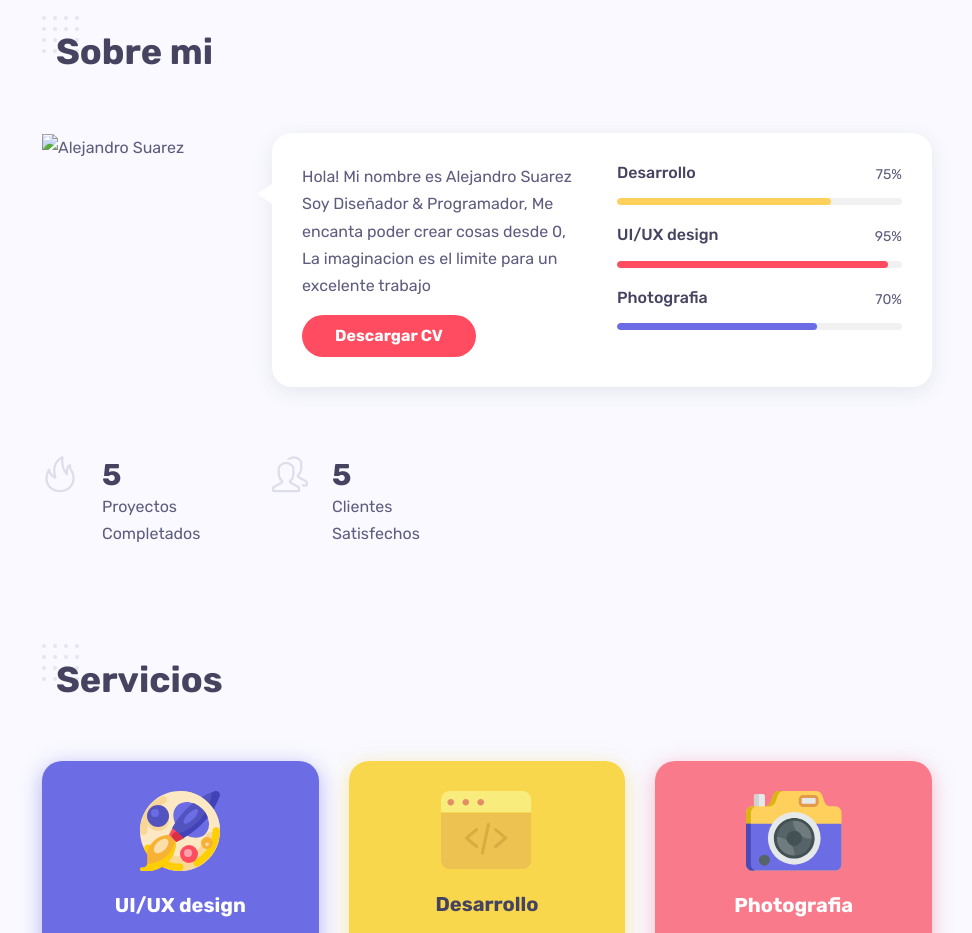
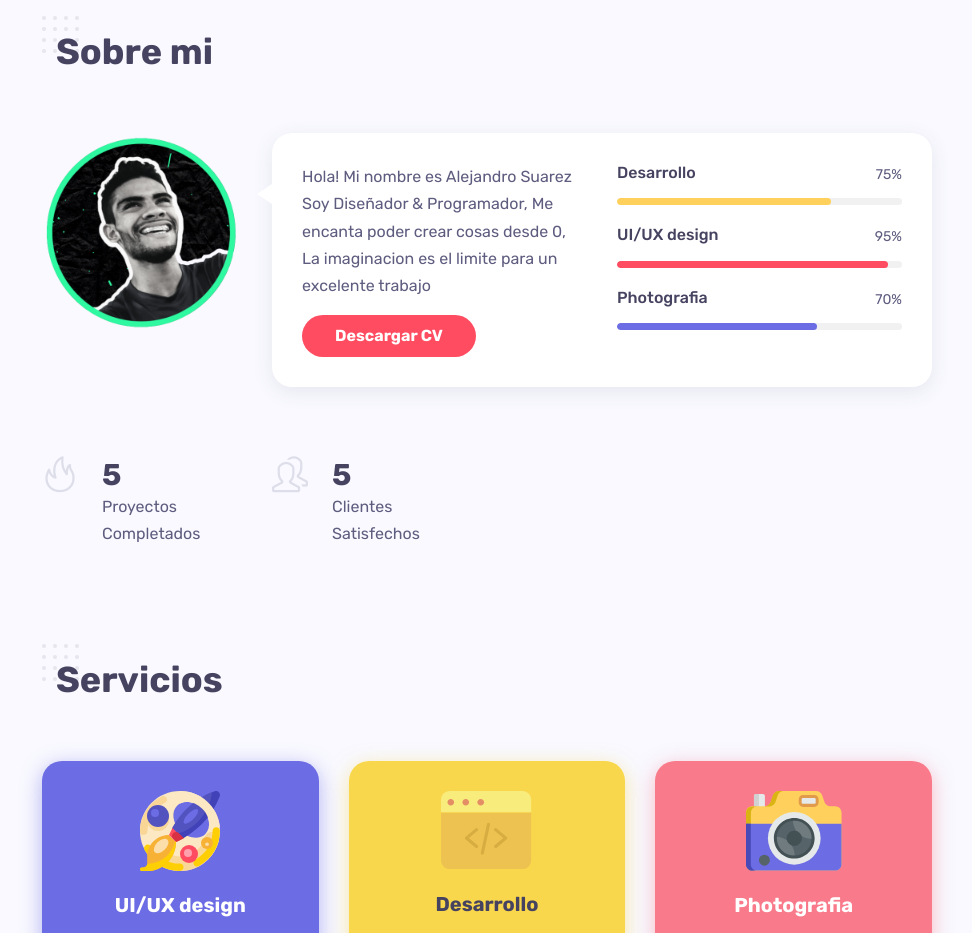
Before and after one commit to MTJASR/alejandrosuarezux, a plain HTML site: page index.html in a window 1280 px wide. Shown: the part 940-1873 px from the top of the page, without its empty margins (153-1125 px from the left). Drawn offline with Linux system fonts and the light colour scheme.

Commit message:
Update index.html

```diff
--- a/index.html
+++ b/index.html
@@ -166,7 +166,7 @@
 				<div class="col-md-3">
 					<div class="text-center text-md-left">
 						<!-- avatar image -->
-						<img src="images/shapes/profile.png" alt="Alejandro Suarez" />
+						<img src="images/profile.png" alt="Alejandro Suarez" />
 					</div>
 					<div class="spacer d-md-none d-lg-none" data-height="30"></div>
 				</div>
```
